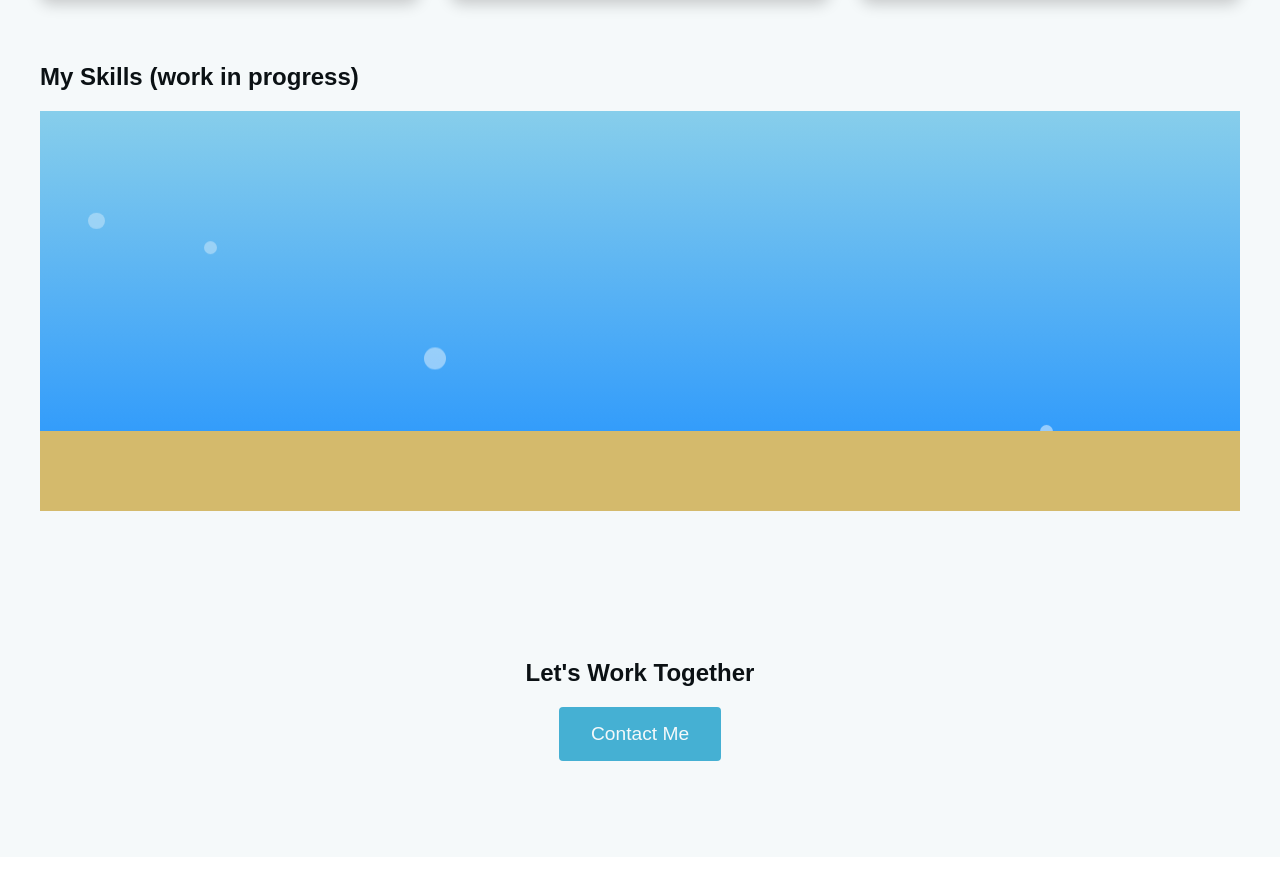
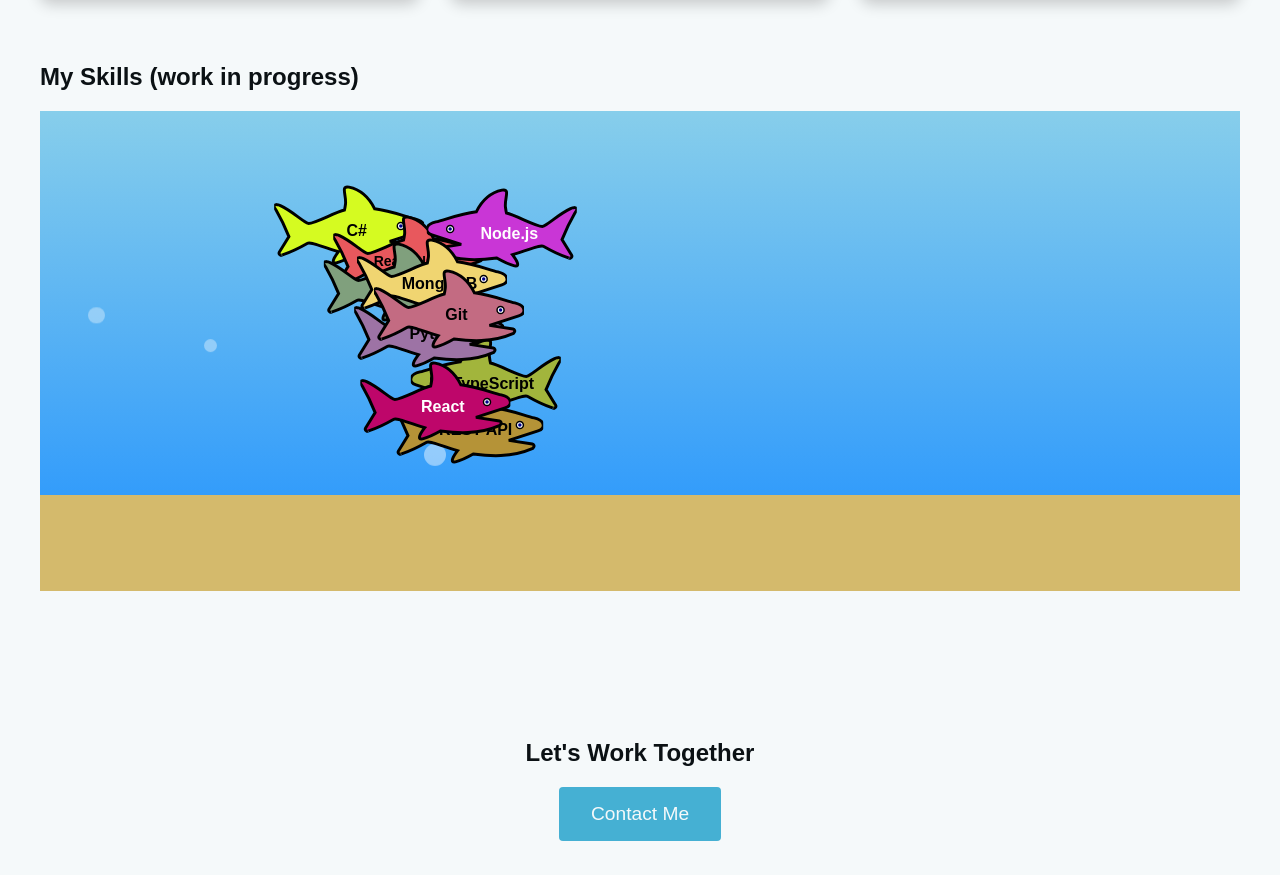
Before and after one commit to jehanvaire/my-portfolio, a React (Create React App) app: page / in a window 1280 px wide. Shown: the part 1111-1986 px from the top of the page. Built offline with nearby package versions, Linux system fonts and the light colour scheme.

Commit message:
Add sharks that shows the skills

```diff
--- a/src/components/skills/SkillFishes.tsx
+++ b/src/components/skills/SkillFishes.tsx
@@ -1,6 +1,133 @@
-import React, { useEffect, useState } from "react";
+import React, { useEffect, useState, useMemo } from "react";
 import "./skills.css";
+import { motion, useAnimation } from "framer-motion";
+import { ReactComponent as SharkSvg } from '../../assets/shark.svg'; // Import the SVG as a React component
 
+// Define the structure for each shark's properties
+interface SharkProps {
+  skill: string;
+  initialDirection: "left" | "right";
+  topPosition: number; // Percentage (10% - 70%)
+  delay: number; // Seconds
+  duration: number; // Seconds
+}
+
+// SVG Shark Component
+const Shark: React.FC<SharkProps> = React.memo(({ skill, initialDirection, topPosition, delay, duration }) => {
+  const [color, setColor] = useState<string>("#ffffff");
+  const [direction, setDirection] = useState<"left" | "right">(initialDirection);
+  const controls = useAnimation();
+
+  useEffect(() => {
+    const randomColor = `#${Math.floor(Math.random() * 16777215).toString(16).padStart(6, '0')}`;
+    setColor(randomColor);
+  }, []);
+
+  useEffect(() => {
+    const animate = async () => {
+      while (true) {
+        await controls.start({
+          x: direction === "right" ? window.innerWidth - 600 : -50,
+          transition: { duration, ease: "linear" },
+        });
+        setDirection(prev => prev === "right" ? "left" : "right");
+      }
+    };
+    animate();
+  }, [controls, direction, duration]);
+
+  // Function to calculate font size based on skill name length
+  const calculateFontSize = (skillName: string) => {
+    const baseSize = 16; // Base font size in pixels
+    const maxLength = 10; // Maximum length for full size
+    const minSize = 10; // Minimum font size in pixels
+
+    if (skillName.length <= maxLength) {
+      return `${baseSize}px`;
+    } else {
+      const reducedSize = Math.max(baseSize - (skillName.length - maxLength), minSize);
+      return `${reducedSize}px`;
+    }
+  };
+
+  // Function to determine text color based on background brightness
+  const getTextColor = (bgColor: string) => {
+    // Convert hex to RGB
+    const r = parseInt(bgColor.slice(1, 3), 16);
+    const g = parseInt(bgColor.slice(3, 5), 16);
+    const b = parseInt(bgColor.slice(5, 7), 16);
+
+    // Calculate brightness
+    const brightness = (r * 299 + g * 587 + b * 114) / 1000;
+
+    // Return black for bright backgrounds, white for dark
+    return brightness > 128 ? '#000000' : '#ffffff';
+  };
+
+  // Memoize the text color calculation
+  const textColor = useMemo(() => getTextColor(color), [color]);
+
+  return (
+    <motion.div
+      className={`fish ${direction === "left" ? "" : "fish-mirror"}`}
+      animate={controls}
+      initial={{ x: direction === "right" ? -50 : window.innerWidth - 500 }}
+      style={{ top: `${topPosition}%` }}
+      aria-label={`Shark representing skill ${skill}`}
+    >
+      <SharkSvg className="fish-svg" style={{ fill: color }} />
+      <span
+        className="skill-text"
+        style={{
+          fontSize: calculateFontSize(skill),
+          color: textColor
+        }}
+      >
+        {skill}
+      </span>
+    </motion.div>
+  );
+});
+
+interface SkillFishesProps {
+  skills: string[];
+}
+
+const SkillFishes: React.FC<SkillFishesProps> = ({ skills }) => {
+  const [sharks, setSharks] = useState<SharkProps[]>([]);
+
+  useEffect(() => {
+    // Shuffle skills to randomize the order
+    const shuffledSkills = [...skills].sort(() => Math.random() - 0.5);
+
+    // Initialize sharks with random properties
+    const initialSharks: SharkProps[] = shuffledSkills.slice(0, 10).map((skill) => ({
+      skill,
+      initialDirection: Math.random() > 0.5 ? "right" : "left",
+      topPosition: Math.floor(Math.random() * 70),
+      delay: Math.random() * 5, // 0 - 2 seconds
+      duration: Math.random() * 5 + 10, // 10 - 15 seconds
+    }));
+
+    setSharks(initialSharks);
+  }, [skills]);
+
+  return (
+    <div className="aquarium">
+      {/* Bubbles */}
+      <Bubbles />
+      {/* Sharks */}
+      <div className="fish-container">
+        {sharks.map((shark, index) => (
+          <Shark key={`${shark.skill}-${index}`} {...shark} />
+        ))}
+      </div>
+      <div className="aquarium-ground"></div>
+    </div>
+  );
+};
+
+// Existing Bubbles Component
 const Bubbles: React.FC = () => {
   const [bubbles, setBubbles] = useState<
     { id: number; left: string; size: number; duration: number }[]
@@ -33,7 +160,6 @@
   }, []);
 
   return (
-    <div className="aquarium">
     <div className="bubble-container">
       {bubbles.map((bubble) => (
         <div
@@ -48,9 +174,7 @@
         />
       ))}
     </div>
-      <div className="aquarium-ground"></div>
-    </div>
   );
 };
 
-export default Bubbles;
+export default SkillFishes;
--- a/src/components/skills/skills.css
+++ b/src/components/skills/skills.css
@@ -95,61 +95,17 @@
 
 .skill-progress-bar.vertical {
   width: 100%;
-  transition: height 0.5s ease-out;
-  position: relative;
-  overflow: hidden;
-  display: flex;
-  flex-direction: column;
-  align-items: center;
-  justify-content: flex-end;
-}
-
-.bubble {
-  position: absolute;
-  background-color: rgba(255, 255, 255, 0.5);
-  border-radius: 50%;
-  aspect-ratio: 1 / 1;
-  animation: bubbleRise 4s ease-in forwards;
-  opacity: 0;
-}
-
-@keyframes bubbleRise {
-  0% {
-    bottom: -20px;
-    opacity: 0;
-  }
-  10% {
-    opacity: 1;
-  }
-  100% {
-    bottom: 120%;
-    opacity: 0;
-  }
-}
-
-.skill-percentage {
-  color: white;
-  font-size: 1.2rem;
-  font-weight: bold;
-  text-shadow: 1px 1px 2px rgba(0, 0, 0, 0.5);
-  width: 100%;
-  text-align: center;
-  margin-bottom: auto;
-  margin-top: 10px;
-}
-
-.skill-progress-bar.vertical {
   position: relative;
   display: flex;
   justify-content: center;
   align-items: flex-start;
 }
 
-/* Aquarium styles */
+/* Aquarium Styles */
 .aquarium {
   position: relative;
   width: 100%;
-  height: 50vh;
+  height: 60vh; /* Ensures sufficient height for visibility */
   overflow: hidden;
   background: linear-gradient(to bottom, #87CEEB, #1E90FF);
   transition: background 0.3s ease;
@@ -159,6 +115,7 @@
   background: linear-gradient(to bottom, #1a3a4a, #0c2a3a);
 }
 
+/* Bubbles Styles */
 .bubble-container {
   position: absolute;
   width: 100%;
@@ -180,16 +137,17 @@
 }
 
 @keyframes rise {
-  0% {
+  from {
     transform: translateY(0);
     opacity: 0.8;
   }
-  100% {
+  to {
     transform: translateY(-100vh);
     opacity: 0;
   }
 }
 
+/* Aquarium Ground */
 .aquarium-ground {
   position: absolute;
   bottom: 0;
@@ -204,3 +162,57 @@
 [data-theme="dark"] .aquarium-ground {
   background-color: #8a7642;
 }
+
+/* Fish Container */
+.fish-container {
+  position: absolute;
+  width: 100%;
+  height: 80%; /* Adjusted to prevent spawning below ground */
+  pointer-events: none;
+}
+
+/* Fish Styles */
+.fish {
+  position: absolute; /* Changed to absolute for precise positioning */
+  display: flex;
+  align-items: center;
+  gap: 20px; /* Increased gap for larger fish and text */
+}
+
+.fish-mirror .fish-svg {
+  transform: scaleX(-1); /* Flip the SVG horizontally */
+}
+
+/* Shark SVG Styles */
+.fish-svg {
+  width: 150px; /* Increased from 100px to 150px */
+  height: auto;
+  transition: transform 0.5s;
+}
+
+.skill-text {
+  /* Ensure text is visible and positioned correctly */
+  position: absolute;
+  top: 54%; /* Moved down from 50% to 60% */
+  left: 55%; /* Moved right from 50% to 60% */
+  transform: translate(-50%, -50%);
+  text-align: center;
+  width: 100%;
+  font-weight: bold;
+}
+
+/* Responsive Adjustments */
+@media (max-width: 768px) {
+  .aquarium {
+    height: 40vh;
+  }
+
+  .fish-svg {
+    width: 90px; /* Increased from 60px to 90px for mobile */
+  }
+
+  .skill-text {
+    font-size: 1rem; /* Increased from 0.8rem to 1rem for mobile */
+    padding: 8px 12px;
+  }
+}
--- a/src/pages/Home/Home.tsx
+++ b/src/pages/Home/Home.tsx
@@ -14,6 +14,25 @@
 
 const Home: React.FC = () => {
   const { theme } = useTheme();
+
+  const skills = [
+    "React",
+    "TypeScript",
+    "HTML/CSS",
+    "Node.js",
+    "Git",
+    "MongoDB",
+    "PostgreSQL",
+    "Python",
+    "REST API",
+    "MVC",
+    "React Native",
+    "C/C++",
+    "Java",
+    "C#",
+    "JS/TS",
+  ];
+
   return (
     <div className={`home-container ${theme}`}>
       <SEO
@@ -70,26 +89,7 @@
 
         <section className="skills">
           <h2>My Skills (work in progress)</h2>
-          <SkillFishes
-          // skills={[
-          //   "React",
-          //   "TypeScript",
-          //   "HTML/CSS",
-          //   "Node.js",
-          //   "Git",
-            // "MongoDB",
-            // "PostgreSQL",
-            // "Python",
-            // "REST API",
-            // "MVC",
-            // "Web Development",
-            // "React Native",
-            // "C/C++",
-            // "Java",
-            // "C#",
-            // "JS/TS",
-          // ]}
-          />
+          <SkillFishes skills={skills} />
         </section>
 
         <section className="cta">
```
Also changed, not shown: src/assets/shark.svg (added). Lines whose indentation alone changed are shown as unchanged.
